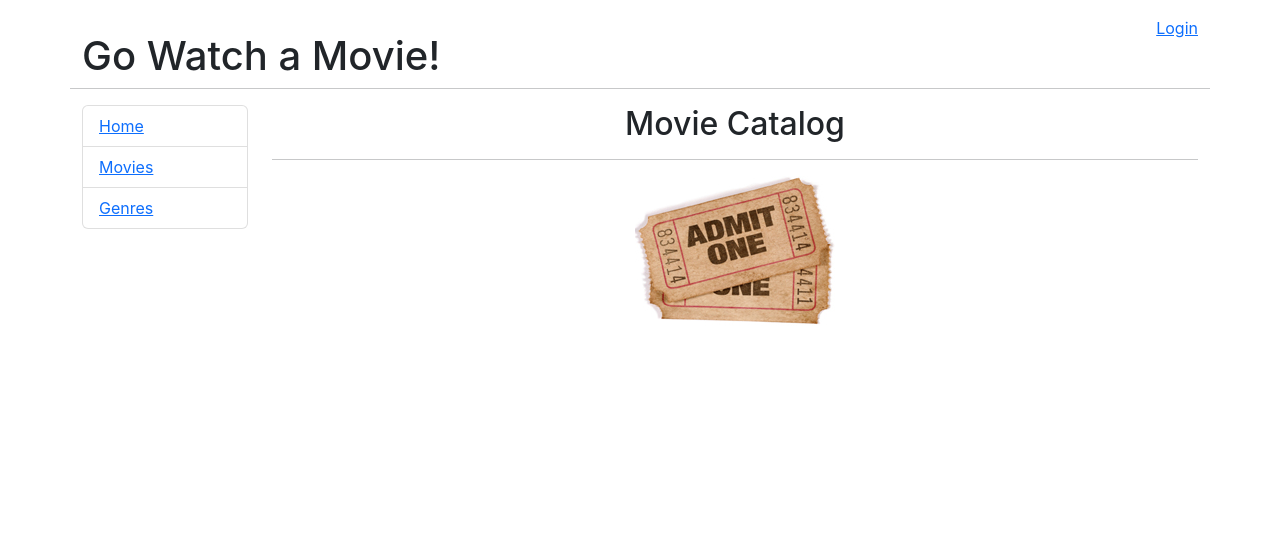
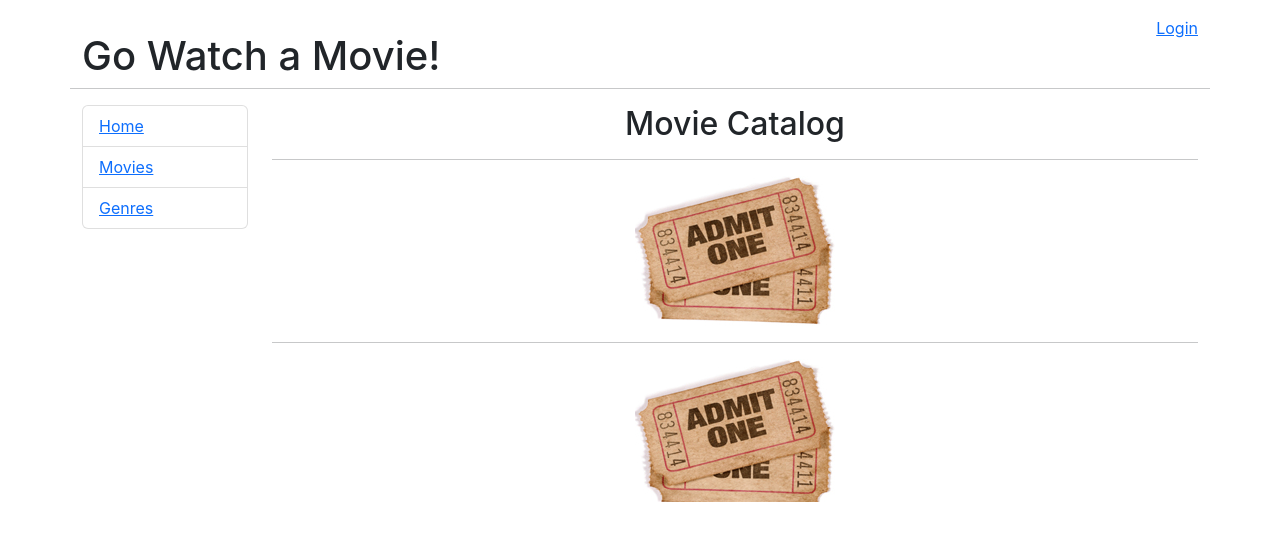
Before and after one commit to kelseyduffy/react-with-go, a React (Create React App) app in the folder go-movies/: page / in a window 1280 px wide. Shown: the top 540 px of the page. Built offline with nearby package versions, Linux system fonts and the light colour scheme.

Commit message:
add a second way to bring in the image via css

```diff
--- /dev/null
+++ b/go-movies/src/components/Home.css
@@ -0,0 +1,7 @@
+.tickets {
+    background-image: url('./../images/movie_tickets.jpg');
+    width: 200px;
+    height: 143px;
+    margin-left: auto;
+    margin-right: auto;
+}
--- a/go-movies/src/components/Home.js
+++ b/go-movies/src/components/Home.js
@@ -1,5 +1,6 @@
 import React, { Component } from 'react';
 import Ticket from './../images/movie_tickets.jpg'
+import "./Home.css"
 
 export default class Home extends Component {
 
@@ -10,6 +11,8 @@
                 <h2>Movie Catalog</h2>
                 <hr />
                 <img src={Ticket} alt="movie tickets" />
+                <hr />
+                <div className="tickets"></div>
             </div>
         );
     }
```
